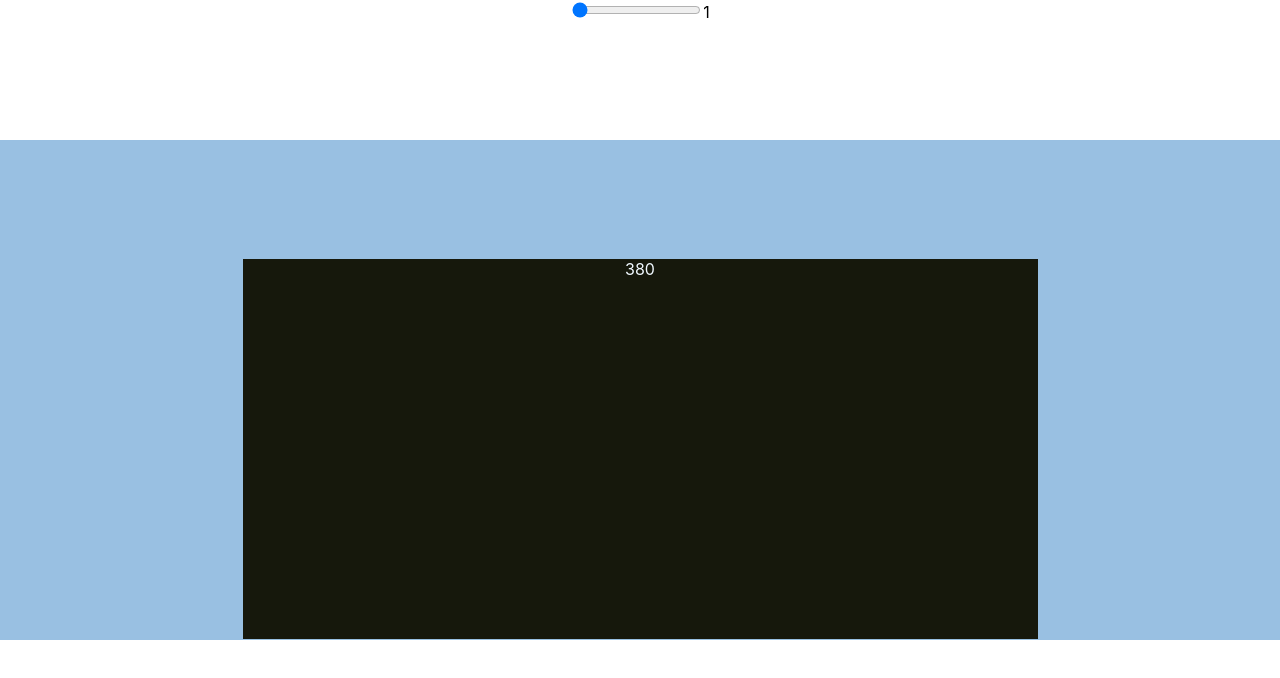
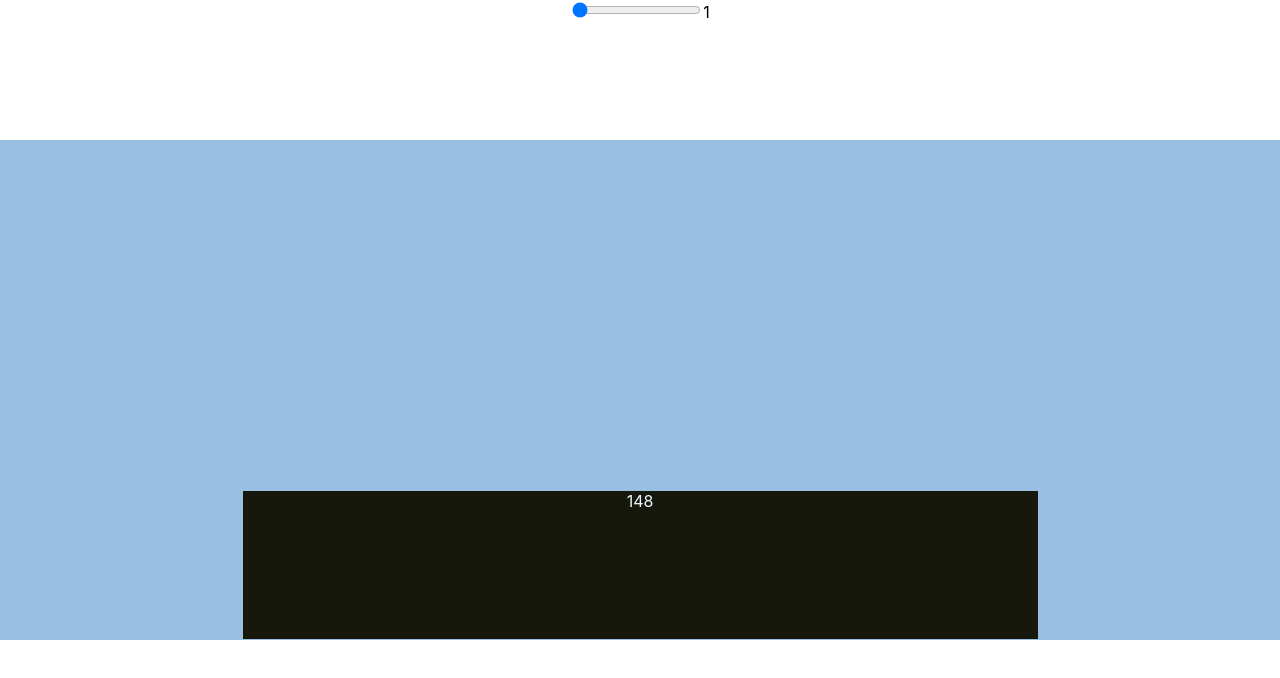
Before and after one commit to arpitkarnatak/sorting-vis, a React (Create React App) app: page / in a window 1280 px wide. Shown: the top 678 px of the page. Built offline with nearby package versions, Linux system fonts and the light colour scheme.

Commit message:
New rendering of blocks method

```diff
--- a/src/App.js
+++ b/src/App.js
@@ -16,22 +16,10 @@
     return test_array
   }
 
+  useEffect(() => {
+    setArray(generateRandomArray(SliderValue))
+  }, [SliderValue])
 
-
-  var indents = (num) =>{
-    let arr = []
-    let x = generateRandomArray(num)
-    if (num < 40){
-      for(let i=0; i< num; i++){
-        arr = [...arr,<div className='block' style={{"height":x[i], width: (800-5*(num))/num}} id={"block-"+i.toString()}>{x[i]}</div>]
-      }
-    }else{
-      for(let i=0; i< num; i++){
-        arr = [...arr,<div className='block' style={{"height":x[i], width: (800-5*(num))/num}} id={"block-"+i.toString()}>{}</div>]
-      }
-    }
-    return arr
-  }
 
 
   return (
@@ -40,7 +28,16 @@
       {SliderValue}
       <div className= 'outer-div'>
           <div className="blocks-div">
-            {indents(SliderValue)}
+
+
+            {SliderValue<28 ? Array.map((i)=>
+            <div className='block' style={{"height":i, width: (800-5*(SliderValue))/SliderValue}} id={"block-"+i.toString()}>{i}</div>) :
+            Array.map((i)=>
+            <div className='block' style={{"height":i, width: (800-5*(SliderValue))/SliderValue}} id={"block-"+i.toString()}></div>)}
+
+
+
+
           </div>
       </div>
     </div>
```
